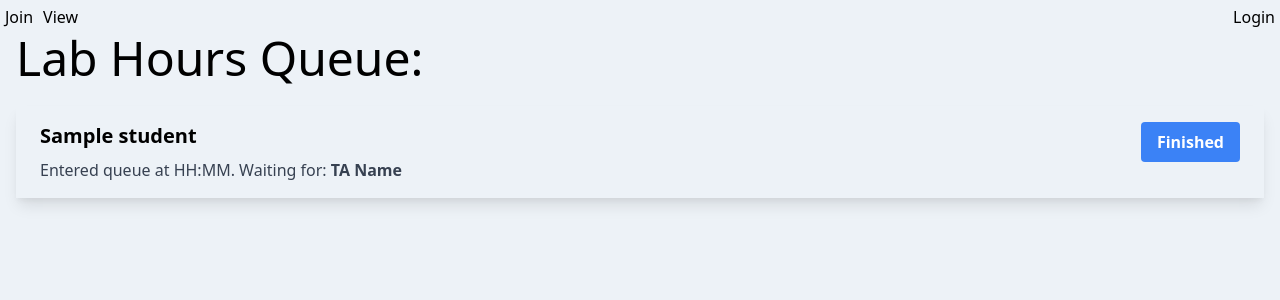
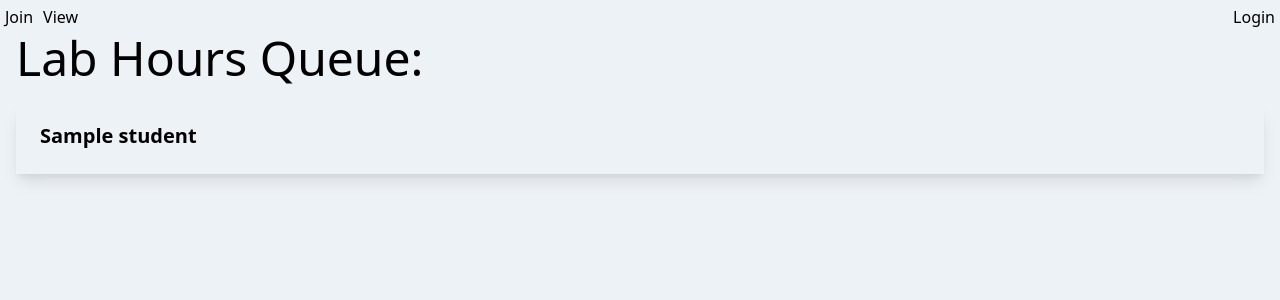
Before and after one commit to ninaahmed/LabHoursV2, a Flask app: template flaskapp/templates/display_line.html in a window 1280 px wide. Shown: the top 300 px of the page. Run offline with Flask 2, Linux system fonts and the light colour scheme; the template is opened without the code that fills it: most values are stand-ins (such as "Sample title", 1, 10 or a date in 2020); parts of the project's set-up code (start-up, migrations or seed data) failed here and were passed over.

Commit message:
Instructor view of line available

```diff
--- a/flaskapp/templates/display_line.html
+++ b/flaskapp/templates/display_line.html
@@ -17,15 +17,15 @@
       <div class="max-w-sm w-full min-w-full lg:max-w-full lg:flex shadow-lg justify-center">
         <div class="px-6 py-4 flex-grow">
           <div class="font-bold text-xl mb-2">{{ student.name }}</div>
-          <p class="text-gray-700 text-base">
-            Entered queue at HH:MM. Waiting for: <b>TA Name</b>
-          </p>
         </div>
         <form method="POST" class="px-6 py-4">
+          {% if g.user.is_authenticated %}
             <button name="finished" value={{ student.eid }}
               class="bg-blue-500 hover:bg-blue-700 text-white font-bold py-2 px-4 rounded">
               Finished
             </button>
+            {% else %}
+            {% endif %}
         <!---  <button
             class="bg-transparent hover:bg-blue-500 text-blue-700 font-semibold hover:text-white py-2 px-4 border border-blue-500 hover:border-transparent rounded"
           >
```
